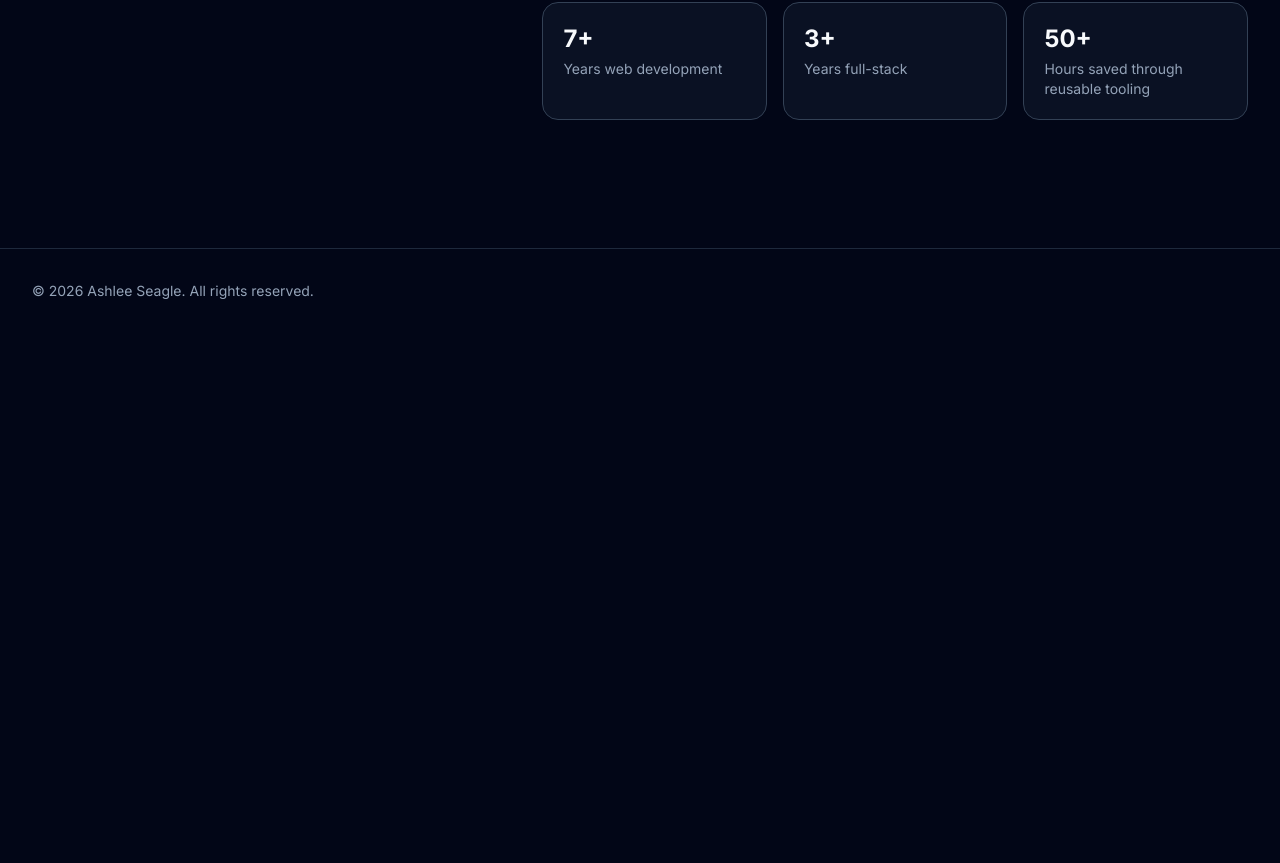
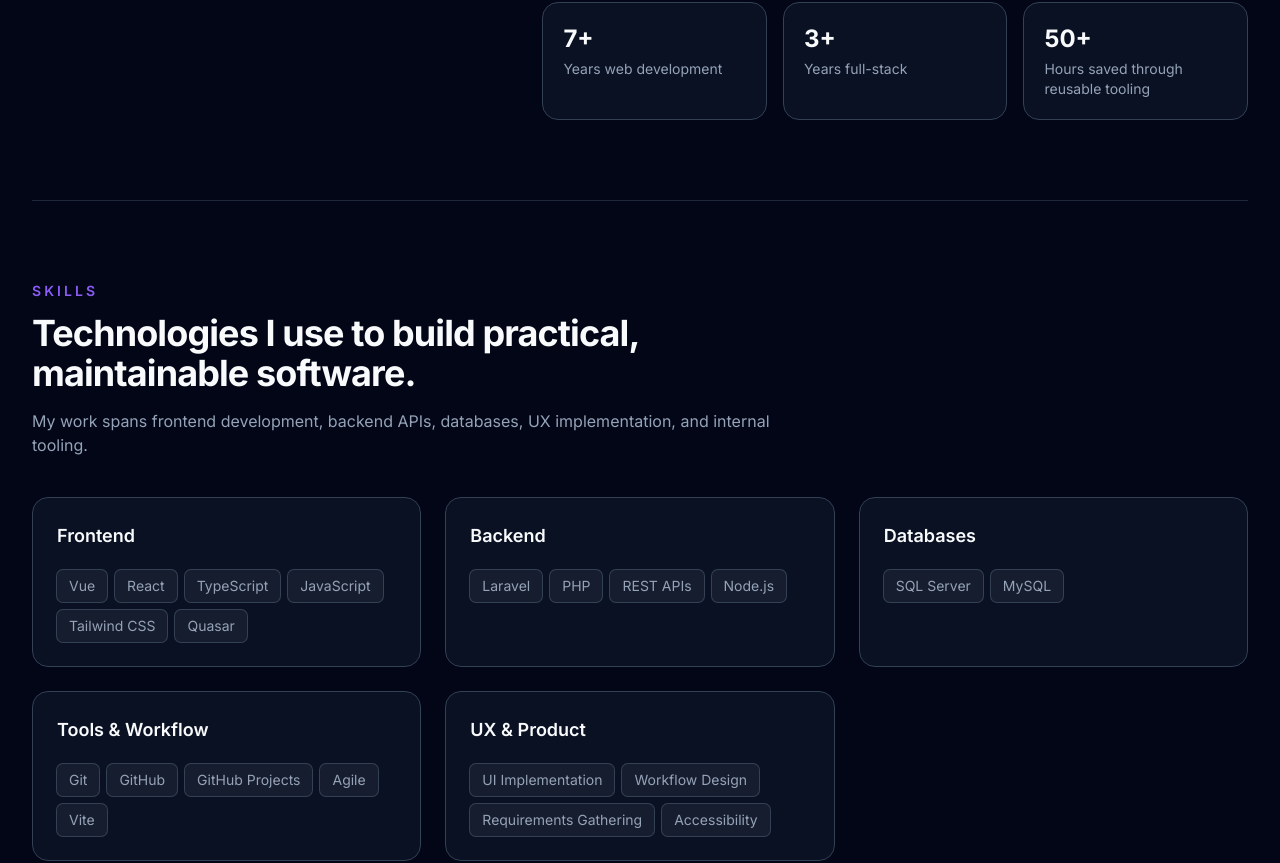
Before and after one commit to ashlee-seagle/developer-portfolio, a Vue app: page / in a window 1280 px wide. Shown: the part 1837-2700 px from the top of the page. Before the commit the page ends 2170 px from the top, so only its background shows below. Built offline with nearby package versions, Linux system fonts and the light colour scheme.

Commit message:
feat: add skills section

```diff
--- a/src/App.vue
+++ b/src/App.vue
@@ -1,8 +1,9 @@
 <script setup lang="ts">
 import MainLayout from './layouts/MainLayout.vue';
 import AboutSection from './sections/AboutSection.vue';
-import HeroSection from './sections/HeroSection.vue'
-import ProjectSection from './sections/ProjectSection.vue'
+import HeroSection from './sections/HeroSection.vue';
+import ProjectSection from './sections/ProjectSection.vue';
+import SkillsSection from './sections/SkillsSection.vue';
 </script>
 
 <template>
@@ -10,5 +11,6 @@ import ProjectSection from './sections/ProjectSection.vue'
       <HeroSection />
       <ProjectSection />
       <AboutSection />
+      <SkillsSection />
   </MainLayout>
 </template>
--- /dev/null
+++ b/src/sections/SkillsSection.vue
@@ -0,0 +1,65 @@
+<template>
+  <section id="skills" class="border-t border-site-border/60 py-20">
+    <div class="mb-10 max-w-3xl">
+      <p class="text-sm font-semibold uppercase tracking-[0.22em] text-brand">
+        Skills
+      </p>
+
+      <h2 class="mt-3 text-4xl font-bold tracking-tight text-site-text">
+        Technologies I use to build practical, maintainable software.
+      </h2>
+
+      <p class="mt-4 text-site-muted">
+        My work spans frontend development, backend APIs, databases, UX implementation,
+        and internal tooling.
+      </p>
+    </div>
+
+    <div class="grid gap-6 md:grid-cols-2 lg:grid-cols-3">
+      <div
+        v-for="group in skillGroups"
+        :key="group.title"
+        class="rounded-card border border-site-border bg-site-surface/70 p-6"
+      >
+        <h3 class="text-lg font-semibold text-site-text">
+          {{ group.title }}
+        </h3>
+
+        <div class="mt-5 flex flex-wrap gap-2">
+          <span
+            v-for="skill in group.skills"
+            :key="skill"
+            class="rounded-md bg-white/5 px-3 py-1.5 text-sm text-site-muted ring-1 ring-site-border"
+          >
+            {{ skill }}
+          </span>
+        </div>
+      </div>
+    </div>
+  </section>
+</template>
+
+<script setup lang="ts">
+const skillGroups = [
+  {
+    title: 'Frontend',
+    skills: ['Vue', 'React', 'TypeScript', 'JavaScript', 'Tailwind CSS', 'Quasar'],
+  },
+  {
+    title: 'Backend',
+    skills: ['Laravel', 'PHP', 'REST APIs', 'Node.js'],
+  },
+  {
+    title: 'Databases',
+    skills: ['SQL Server', 'MySQL'],
+  },
+  {
+    title: 'Tools & Workflow',
+    skills: ['Git', 'GitHub', 'GitHub Projects', 'Agile', 'Vite'],
+  },
+  {
+    title: 'UX & Product',
+    skills: ['UI Implementation', 'Workflow Design', 'Requirements Gathering', 'Accessibility'],
+  },
+]
+</script>
```
